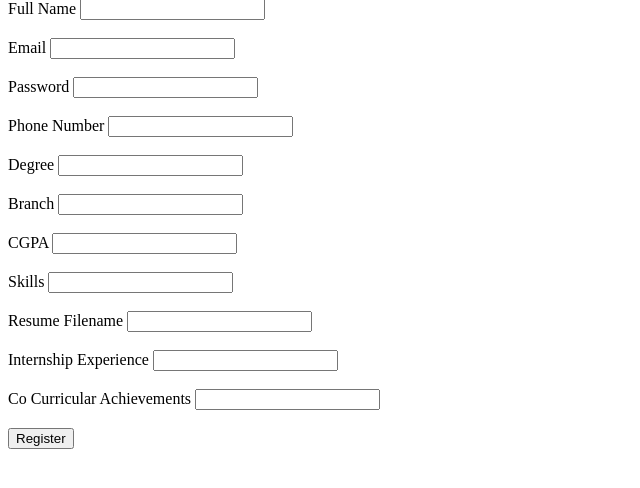
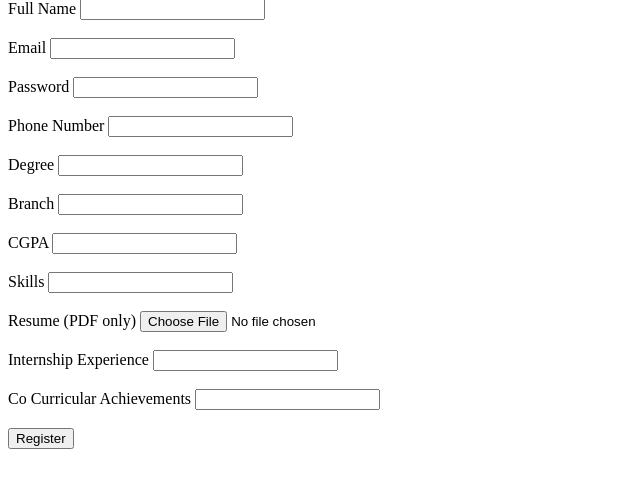
Before and after one commit to 24f3003156/CareerSync, a Flask app: page /register/student in a window 1280 px wide. Shown: the part 81-569 px from the top of the page, without its empty margins (0-640 px from the left). Run offline with Flask 3, Linux system fonts and the light colour scheme.

Commit message:
Resume format corrected.

```diff
--- a/app.py
+++ b/app.py
@@ -1,3 +1,5 @@
+import os
+from werkzeug.utils import secure_filename
 from flask import Flask, render_template, request, redirect, url_for, flash, session
 from datetime import datetime
 from werkzeug.security import generate_password_hash, check_password_hash
@@ -7,8 +9,12 @@ app = Flask(__name__)
 app.config["SQLALCHEMY_DATABASE_URI"] = "sqlite:///placement_portal.db"
 app.config["SQLALCHEMY_TRACK_MODIFICATIONS"] = False
 app.config["SECRET_KEY"] = "career_sync_secret"
+app.config["ALLOWED_EXTENSIONS"] = {"pdf"}
 
 db.init_app(app)
+
+def allowed_file(filename):
+    return "." in filename and filename.rsplit(".",1)[1].lower() in app.config["ALLOWED_EXTENSIONS"]
 
 def admin_logged_in():
     return "user_id" in session and session.get("role") =="admin"
@@ -130,9 +136,22 @@ def register_student():
         branch = request.form.get("branch")
         cgpa = float(request.form.get("cgpa"))
         skills = request.form.get("skills")
-        resume_filename = request.form.get("resume_filename")
         internship_experience = request.form.get("internship_experience")
         co_curricular_achievements = request.form.get("co_curricular_achievements")
+
+        resume = request.files.get("resume")
+
+        if not resume or resume.filename == "":
+            flash("Resume fiel is required.")
+            return redirect(url_for("register_student"))
+
+        if not allowed_file(resume.filename):
+            flash("Only PDF resume files are allowed.")
+            return redirect(url_for("register_student"))
+
+        resume_filename = secure_filename(resume.filename)
+        resume_path = os.path.join(app.config["UPLOAD_FOLDER"], resume_filename)
+        resume.save(resume_path)
 
         existing_student = Student.query.filter_by(email = email).first()
 
@@ -346,6 +365,19 @@ def create_drive():
         application_deadline_str = request.form.get("application_deadline")
         application_deadline = datetime.strptime(application_deadline_str, "%Y-%m-%dT%H:%M")
 
+        if not job_title or not job_description or not eligibility_criteria or not skills_required or not location or not application_deadline_str:
+            flash("All required fields must be filled.")
+            return redirect(url_for("create_drive"))
+        try:
+            application_deadline = datetime.strptime(application_deadline_str, "%Y-%m-%dT%H:%M")
+        except:
+            flash("Invalid deadline format.")
+            return redirect(url_for("create_drive"))
+
+        if application_deadline < datetime.now():
+            flash("Deadline cannot be in the past.")
+            return redirect(url_for("create_drive"))
+
         new_drive = PlacementDrive(
             company_id = session["user_id"],
             job_title = job_title,
@@ -449,6 +481,10 @@ def update_application_status(application_id):
 
     if request.method == "POST":
         new_status = request.form.get("status")
+        allowed_status = ["Shortlisted", "Selected", "Rejected", "Interview", "Placed"]
+        if new_status not in allowed_status:
+            flash("Invalid status selected.")
+            return redirect(url_for("company_drive_applications", drive_id = drive.id))
         application.status = new_status
 
         if new_status == "Placed":
--- a/templates/register_student.html
+++ b/templates/register_student.html
@@ -8,7 +8,7 @@
 <body>
     <h1>Student Registration</h1>
 
-    <form method="POST">
+    <form method="POST" enctype="multipart/form-data">
         <label>Full Name</label>
         <input type="text" name="full_name" required>
 
@@ -49,8 +49,8 @@
 
         <br><br>
 
-        <label>Resume Filename</label>
-        <input type="text" name="resume_filename" required>
+        <label>Resume (PDF only)</label>
+        <input type="file" name="resume" accept=".pdf" required>
 
         <br><br>
 
```
